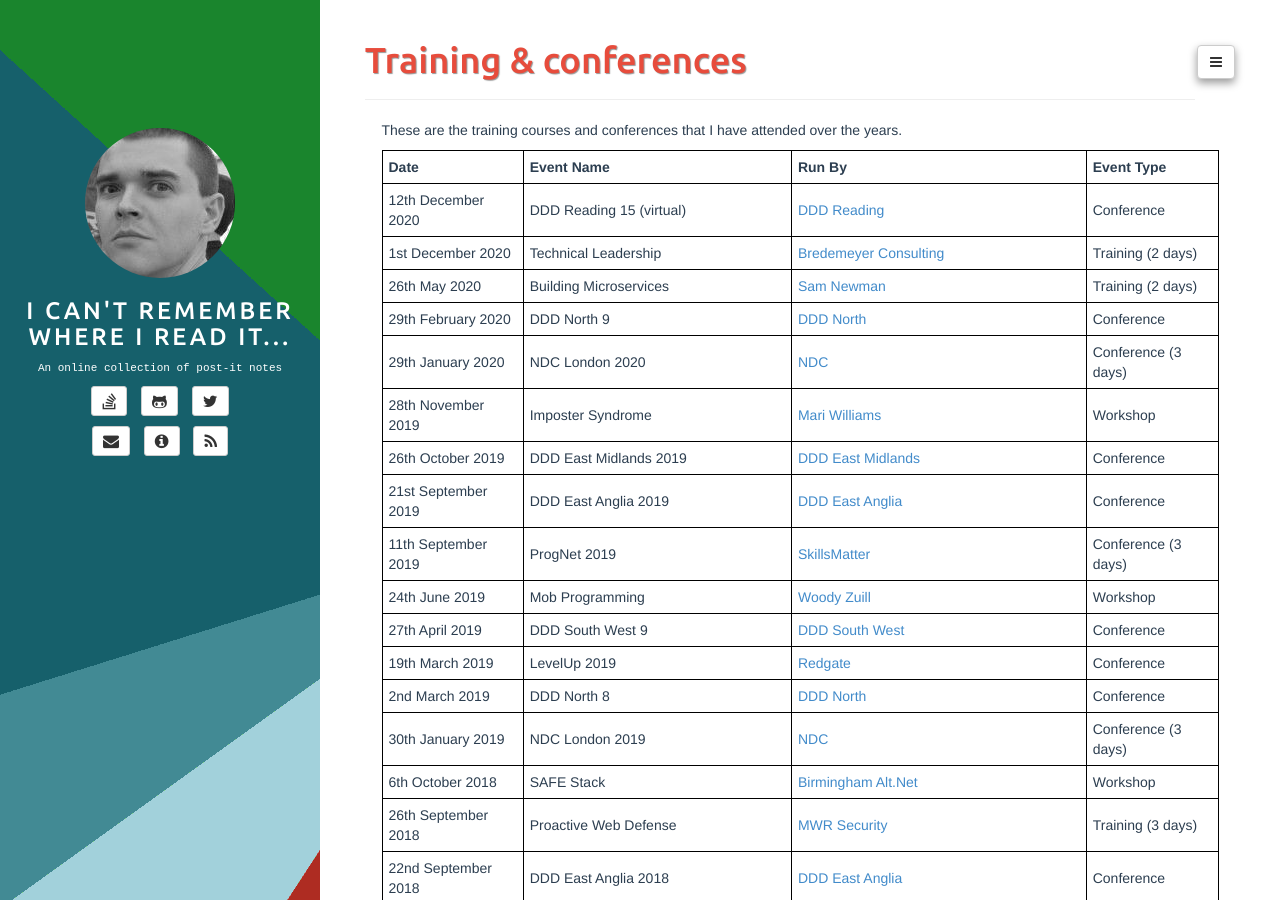
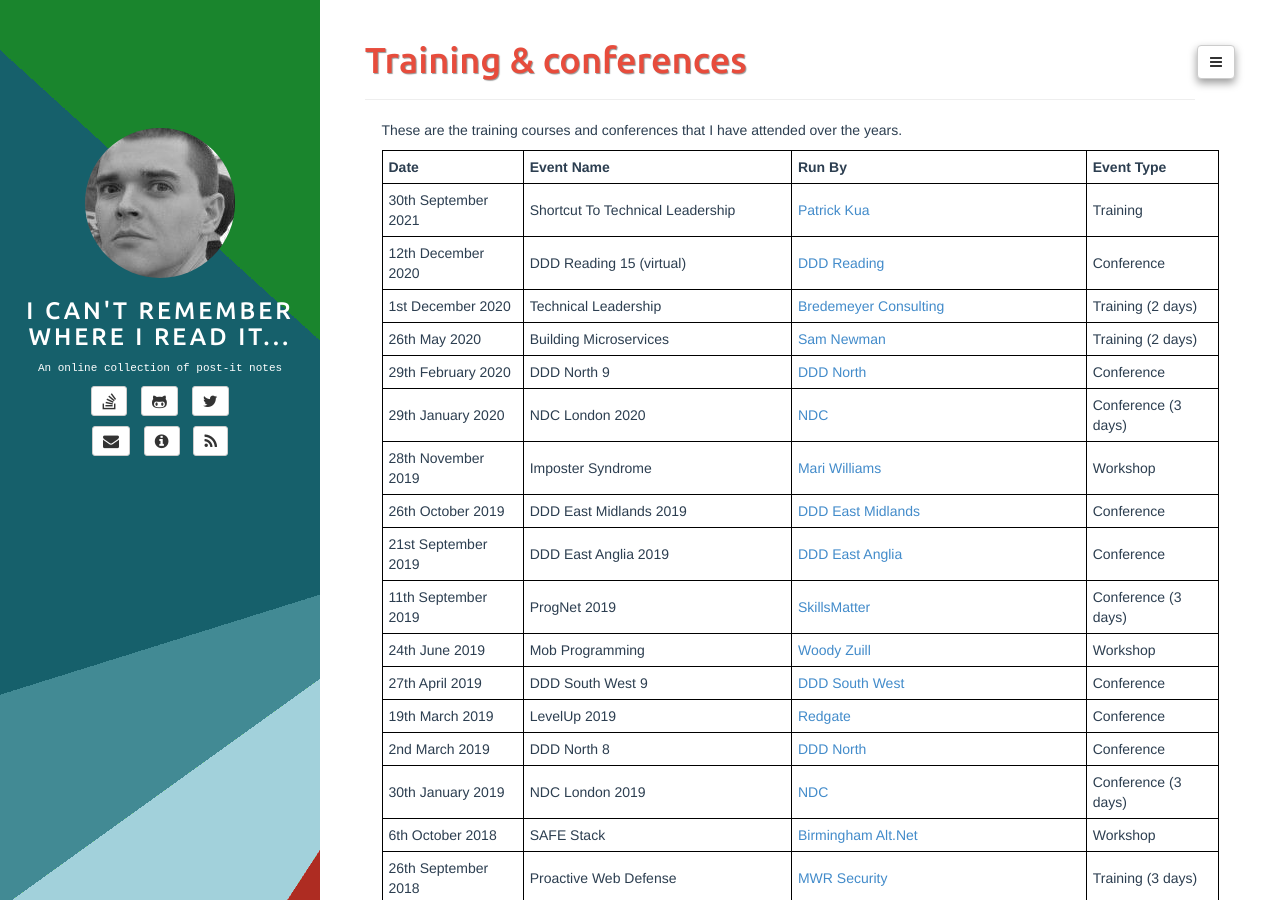
Before and after one commit to adrianbanks/adrianbanks.github.io, a Jekyll site: the page built from training.md, in a window 1280 px wide and 900 px high. Built offline with Jekyll 4.4.1, drawn with Linux system fonts in a browser that asks for light colours.

Commit message:
Add a training course attendance

```diff
--- a/training.md
+++ b/training.md
@@ -7,6 +7,7 @@ These are the training courses and conferences that I have attended over the yea
 
 | **Date**            | **Event Name**                                     | **Run By**                                               | **Event Type**      |
 | ------------------- | -------------------------------------------------- | -------------------------------------------------------- | ------------------- |
+| 30th September 2021 | Shortcut To Technical Leadership                   | [Patrick Kua][29]                                        | Training            |
 | 12th December 2020  | DDD Reading 15 (virtual)                           | [DDD Reading][1]                                         | Conference          |
 | 1st December 2020   | Technical Leadership                               | [Bredemeyer Consulting][28]                              | Training (2 days)   |
 | 26th May 2020       | Building Microservices                             | [Sam Newman][27]                                         | Training (2 days)   |
```
Also changed, not shown: other parts of training.md (+1 -0 lines).
